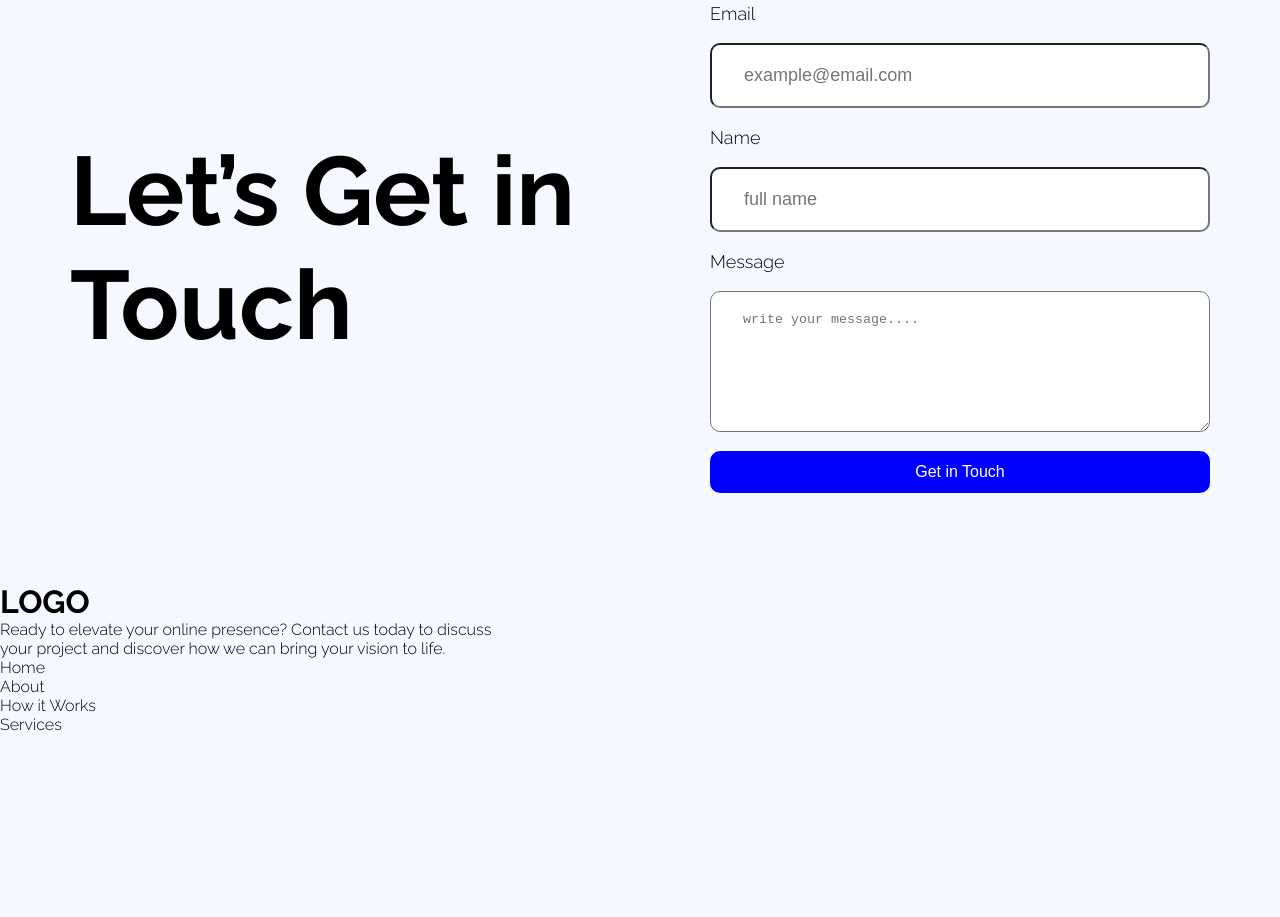
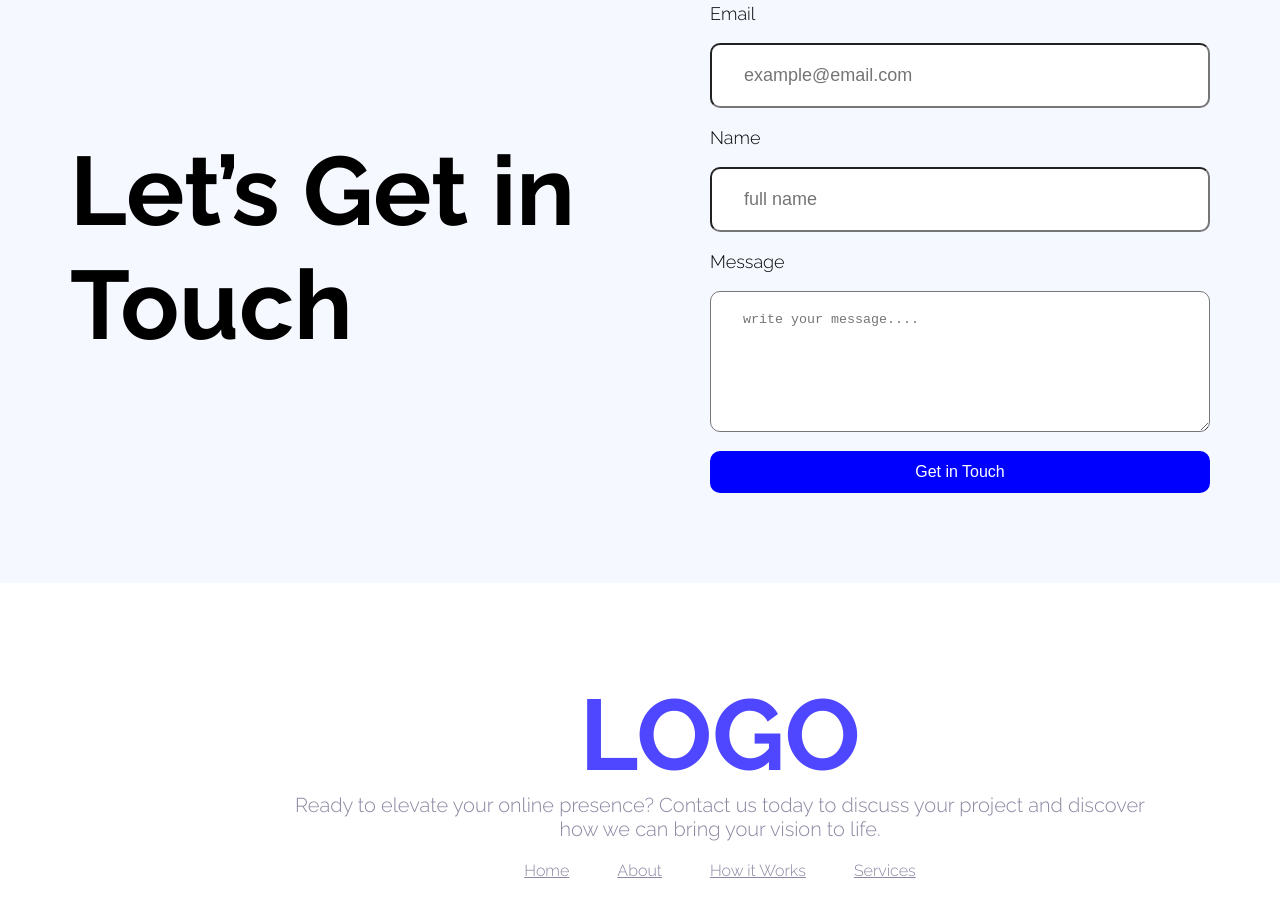
Before and after one commit to SiamHoq/Assignment-1, a plain HTML site: page index.html in a window 1280 px wide. Shown: the part 2095-3012 px from the top of the page. Before the commit the page ends 2829 px from the top, so only its background shows below. Drawn offline with Linux system fonts and the light colour scheme.

Commit message:
footer changed

```diff
--- a/index.html
+++ b/index.html
@@ -186,20 +186,19 @@
 
     </main>
 
-    <footer class="last-part">
-
-        <h1>LOGO</h1>
-        <p class="kkk">Ready to elevate your online presence? Contact us today to discuss <br>your project and discover
-            how we can bring your vision to life.</p>
-
-        <div class="all">
-            <p>Home</p>
-            <p>About</p>
-            <p>How it Works</p>
-            <p>Services</p>
+    <footer>
+        <div class="footer-upper">
+            <h1>LOGO</h1>
+            <p>Ready to elevate your online presence? Contact us today to discuss your project and discover <br> how we
+                can bring your vision to life.</p>
         </div>
-
-    </footer>
+        <div class="footer-down">
+            <div><a href="">Home</a></div>
+            <div><a href="">About</a></div>
+            <div><a href="">How it Works</a></div>
+            <div><a href="">Services</a></div>
+        </div>
+    </footer>
 
 </body>
 
--- a/styles/design.css
+++ b/styles/design.css
@@ -260,5 +260,43 @@ nav {
 }
 
 .person-image img {
-    border-radius: 50%;
+    border-radius: 50px;
 }
+
+/* footer section  */
+
+footer {
+    background-color: white;
+    margin: 0px auto;
+    width: 1440px;
+    height: 428px;
+    display: flex;
+    flex-direction: column;
+    align-items: center;
+    justify-content: center;
+    gap: 20px;
+}
+
+.footer-upper h1{
+    color: #4E47FF;
+    font-size: 100px;
+    text-align: center;
+}
+
+.footer-upper p {
+    font-size: 20px;
+    color: #8987A1;
+    text-align: center;
+}
+
+.footer-down {
+    display: flex;
+    gap: 48px;
+
+}
+
+.footer-down a {
+    font-size: 16px;
+    color: #8987A1;
+    text-decoration: none;
+}
```
